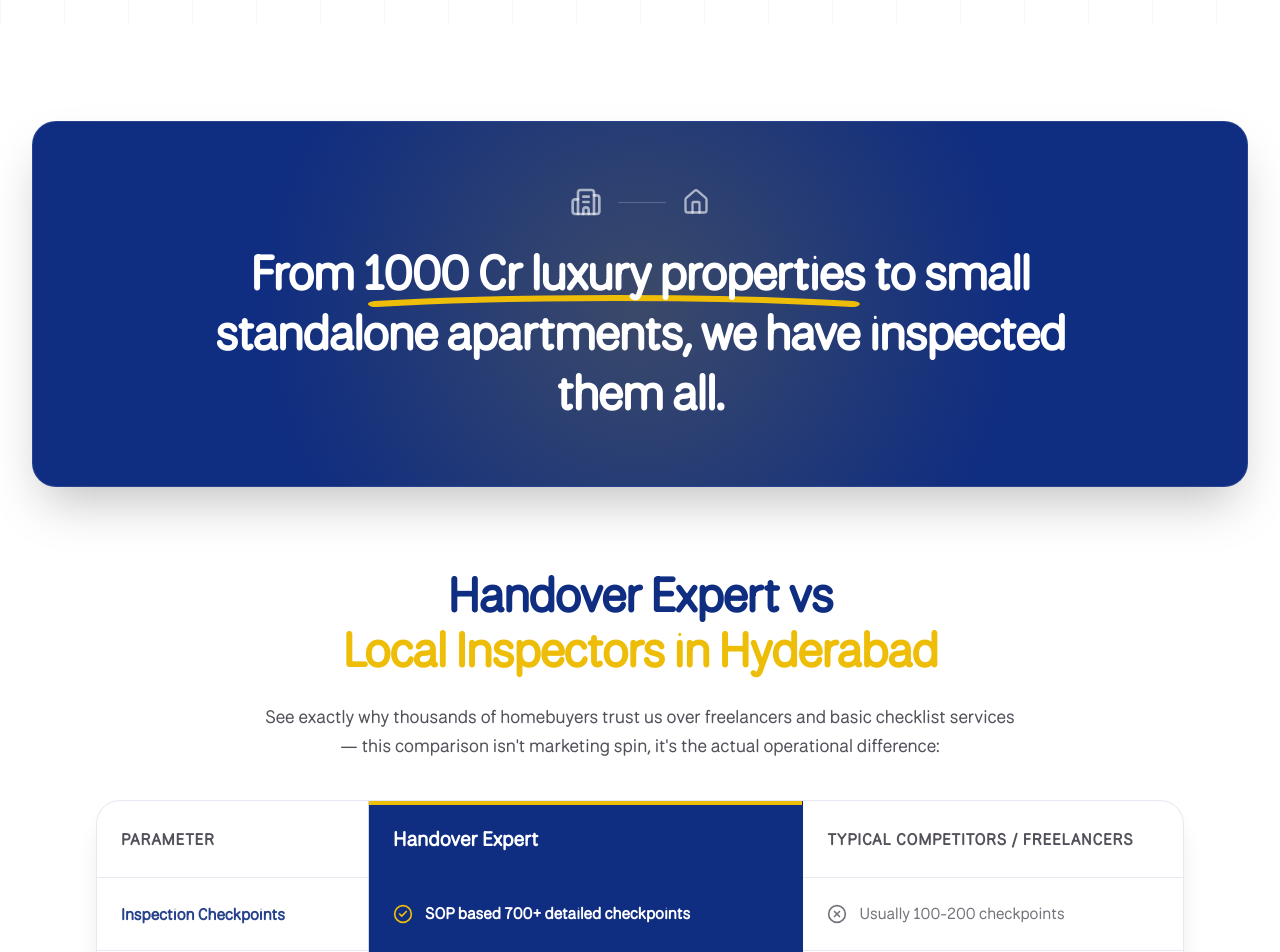
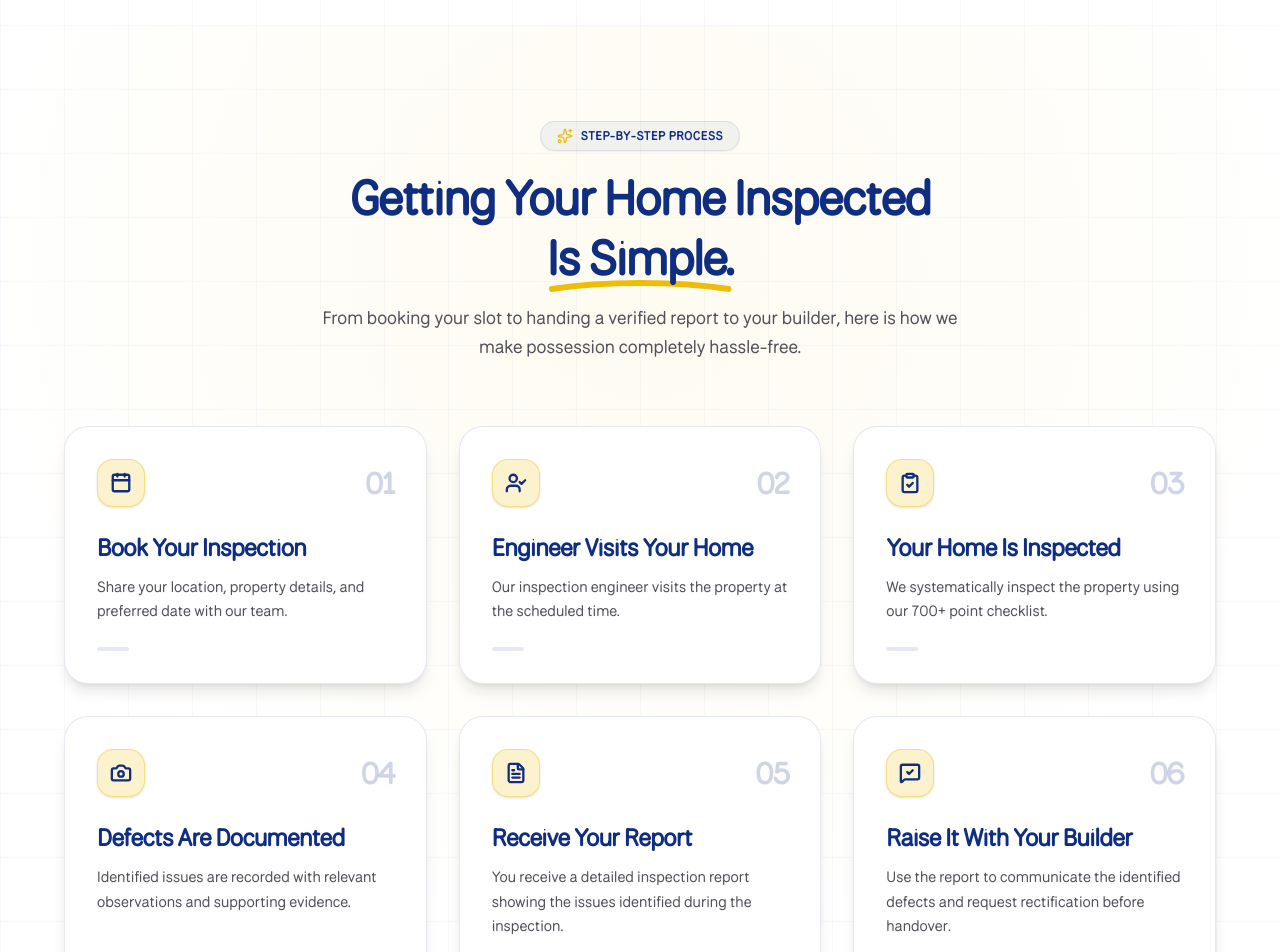
Before and after one commit to thecontentgang/handoverexperts, a React (Vite) app: page / in a window 1280 px wide. Shown: the part 6780-7732 px from the top of the page. Built offline with nearby package versions, Linux system fonts and the light colour scheme.

Commit message:
How it works Section

```diff
--- a/src/App.tsx
+++ b/src/App.tsx
@@ -11,6 +11,7 @@
 import WhenToInspectSection from "./sections/WhenToInspectSection";
 import AreasWeServeSection from "./sections/AreasWeServeSection";
 import FAQSection from "./sections/FAQSection";
+import HowItWorksSection from "./sections/HowItWorksSection";
 
 const App = () => {
   return (
@@ -23,7 +24,7 @@
       <WhenToInspectSection />
       <Inspection />
       <AreasWeServeSection />
-
+      <HowItWorksSection />
       <WhyChooseUsSection />
       <ResultsSection />
       <FAQSection />
--- /dev/null
+++ b/src/sections/HowItWorksSection.tsx
@@ -0,0 +1,231 @@
+import { motion, useAnimation, useInView, type Variants } from "framer-motion";
+import { useEffect, useRef, useState } from "react";
+import {
+  Calendar,
+  UserCheck,
+  ClipboardCheck,
+  Camera,
+  FileText,
+  MessageSquareCheck,
+  ArrowRight,
+  Sparkles
+} from "lucide-react";
+import BookingModal from "../components/BookingModal";
+
+// --- 6-Step Process Data ---
+const stepsData = [
+  {
+    step: "01",
+    title: "Book Your Inspection",
+    description: "Share your location, property details, and preferred date with our team.",
+    icon: Calendar,
+  },
+  {
+    step: "02",
+    title: "Engineer Visits Your Home",
+    description: "Our inspection engineer visits the property at the scheduled time.",
+    icon: UserCheck,
+  },
+  {
+    step: "03",
+    title: "Your Home Is Inspected",
+    description: "We systematically inspect the property using our 700+ point checklist.",
+    icon: ClipboardCheck,
+  },
+  {
+    step: "04",
+    title: "Defects Are Documented",
+    description: "Identified issues are recorded with relevant observations and supporting evidence.",
+    icon: Camera,
+  },
+  {
+    step: "05",
+    title: "Receive Your Report",
+    description: "You receive a detailed inspection report showing the issues identified during the inspection.",
+    icon: FileText,
+  },
+  {
+    step: "06",
+    title: "Raise It With Your Builder",
+    description: "Use the report to communicate the identified defects and request rectification before handover.",
+    icon: MessageSquareCheck,
+  },
+];
+
+// --- Animation Variants ---
+const containerVariants: Variants = {
+  hidden: { opacity: 0 },
+  visible: {
+    opacity: 1,
+    transition: { staggerChildren: 0.1, delayChildren: 0.15 },
+  },
+};
+
+const cardVariants: Variants = {
+  hidden: { opacity: 0, y: 25 },
+  visible: {
+    opacity: 1,
+    y: 0,
+    transition: { duration: 0.5, ease: [0.16, 1, 0.3, 1] }
+  },
+};
+
+export default function HowItWorksSection() {
+  const [isModalOpen, setIsModalOpen] = useState(false);
+  const controls = useAnimation();
+  const ref = useRef(null);
+  const inView = useInView(ref, { once: true, margin: "-100px" });
+
+  useEffect(() => {
+    if (inView) {
+      controls.start("visible");
+    }
+  }, [controls, inView]);
+
+  return (
+    <>
+      <section
+        id="how-it-works"
+        ref={ref}
+        className="py-24 relative font-sans overflow-hidden bg-white text-navy"
+      >
+        {/* Structural Minimal Grid Background */}
+        <div className="absolute inset-0 bg-[linear-gradient(to_right,rgba(15,45,129,0.03)_1px,transparent_1px),linear-gradient(to_bottom,rgba(15,45,129,0.03)_1px,transparent_1px)] bg-[size:4rem_4rem] pointer-events-none" />
+        <div className="absolute inset-0 bg-[radial-gradient(circle_at_50%_20%,rgba(238,189,8,0.06),transparent_60%)] pointer-events-none" />
+
+        {/* Visually hidden SEO Content for Google Indexing */}
+        <div className="sr-only">
+          <h2>How Home Inspection Works — Getting Your Home Inspected Is Simple</h2>
+          <ol>
+            <li>01 — Book Your Inspection: Share your location, property details and preferred date with our team.</li>
+            <li>02 — Engineer Visits Your Home: Our inspection engineer visits the property at the scheduled time.</li>
+            <li>03 — Your Home Is Inspected: We systematically inspect the property using our 700+ point checklist.</li>
+            <li>04 — Defects Are Documented: Identified issues are recorded with relevant observations and supporting evidence.</li>
+            <li>05 — Receive Your Report: You receive a detailed inspection report showing the issues identified during the inspection.</li>
+            <li>06 — Raise It With Your Builder: Use the report to communicate the identified defects and request rectification before handover.</li>
+          </ol>
+        </div>
+
+        <div className="max-w-7xl mx-auto px-6 sm:px-10 relative z-10">
+
+          {/* --- Section Header --- */}
+          <motion.div
+            variants={containerVariants}
+            initial="hidden"
+            animate={controls}
+            className="text-center max-w-3xl mx-auto mb-16 space-y-4"
+          >
+            <motion.div
+              variants={cardVariants}
+              className="inline-flex items-center gap-2 bg-navy/5 border border-navy/10 px-4 py-1.5 rounded-full shadow-xs"
+            >
+              <Sparkles size={16} className="text-yellow" />
+              <span className="text-xs font-bold tracking-wider uppercase text-navy">
+                Step-by-Step Process
+              </span>
+            </motion.div>
+
+            <motion.h2
+              variants={cardVariants}
+              className="text-3xl sm:text-4xl md:text-5xl font-black tracking-tight leading-tight text-navy"
+            >
+              Getting Your Home Inspected <br className="hidden sm:block" />
+              <span className="relative inline-block mt-1 sm:mt-0 whitespace-nowrap">
+                <span className="relative z-10 text-navy">Is Simple.</span>
+                {/* Hand-drawn SVG underline in yellow */}
+                <svg
+                  className="absolute -bottom-1 sm:-bottom-2 left-0 w-full h-3 sm:h-5 text-yellow z-0"
+                  viewBox="0 0 200 20"
+                  preserveAspectRatio="none"
+                  fill="none"
+                  xmlns="http://www.w3.org/2000/svg"
+                >
+                  <path
+                    d="M5 14C60 6 140 6 195 14"
+                    stroke="currentColor"
+                    strokeWidth="6"
+                    strokeLinecap="round"
+                  />
+                </svg>
+              </span>
+            </motion.h2>
+
+            <motion.p
+              variants={cardVariants}
+              className="text-base md:text-lg leading-relaxed max-w-2xl mx-auto font-medium text-zinc-600"
+            >
+              From booking your slot to handing a verified report to your builder, here is how we make possession completely hassle-free.
+            </motion.p>
+          </motion.div>
+
+          {/* --- 6 Steps Grid --- */}
+          <motion.div
+            variants={containerVariants}
+            initial="hidden"
+            animate={controls}
+            className="grid grid-cols-1 md:grid-cols-2 lg:grid-cols-3 gap-6 lg:gap-8 max-w-6xl mx-auto mb-16"
+          >
+            {stepsData.map((item) => (
+              <motion.div
+                key={item.step}
+                variants={cardVariants}
+                className="bg-white border border-navy/10 shadow-lg rounded-3xl p-6 sm:p-8 flex flex-col justify-between relative overflow-hidden"
+              >
+                <div>
+                  {/* Card Header: Icon & Step Number */}
+                  <div className="flex items-center justify-between mb-6">
+                    <div className="w-12 h-12 rounded-2xl bg-yellow/20 border border-yellow/40 flex items-center justify-center shrink-0 shadow-sm">
+                      <item.icon size={22} className="text-navy" strokeWidth={2.5} />
+                    </div>
+                    <span className="text-2xl sm:text-3xl font-black text-navy/20 tracking-tighter">
+                      {item.step}
+                    </span>
+                  </div>
+
+                  {/* Step Title */}
+                  <h3 className="text-xl sm:text-2xl font-bold tracking-tight text-navy mb-3">
+                    {item.title}
+                  </h3>
+
+                  {/* Step Description */}
+                  <p className="text-sm sm:text-[15px] text-zinc-600 leading-relaxed font-normal">
+                    {item.description}
+                  </p>
+                </div>
+
+                {/* Subtle Bottom Accent Indicator */}
+                <div className="w-8 h-1 bg-navy/10 rounded-full mt-6" />
+              </motion.div>
+            ))}
+          </motion.div>
+
+          {/* --- Bottom Call To Action --- */}
+          <motion.div
+            variants={containerVariants}
+            initial="hidden"
+            animate={controls}
+            className="flex flex-col items-center justify-center text-center space-y-4"
+          >
+            <motion.button
+              variants={cardVariants}
+              whileHover={{ scale: 1.05, filter: "drop-shadow(0 4px 15px rgba(238,189,8,0.5))" }}
+              whileTap={{ scale: 0.98 }}
+              onClick={() => setIsModalOpen(true)}
+              className="bg-yellow text-navy px-8 py-4 sm:px-10 sm:py-5 rounded-xl font-black text-base lg:text-lg uppercase tracking-widest flex items-center gap-3 transition-all shadow-md"
+            >
+              Schedule My Inspection
+              <ArrowRight size={20} />
+            </motion.button>
+            <motion.p variants={cardVariants} className="text-xs sm:text-sm text-zinc-500 font-medium">
+              Slots fill quickly · Reports delivered within committed timelines
+            </motion.p>
+          </motion.div>
+
+        </div>
+      </section>
+
+      {/* Booking Modal */}
+      <BookingModal isOpen={isModalOpen} onClose={() => setIsModalOpen(false)} />
+    </>
+  );
+}
```
